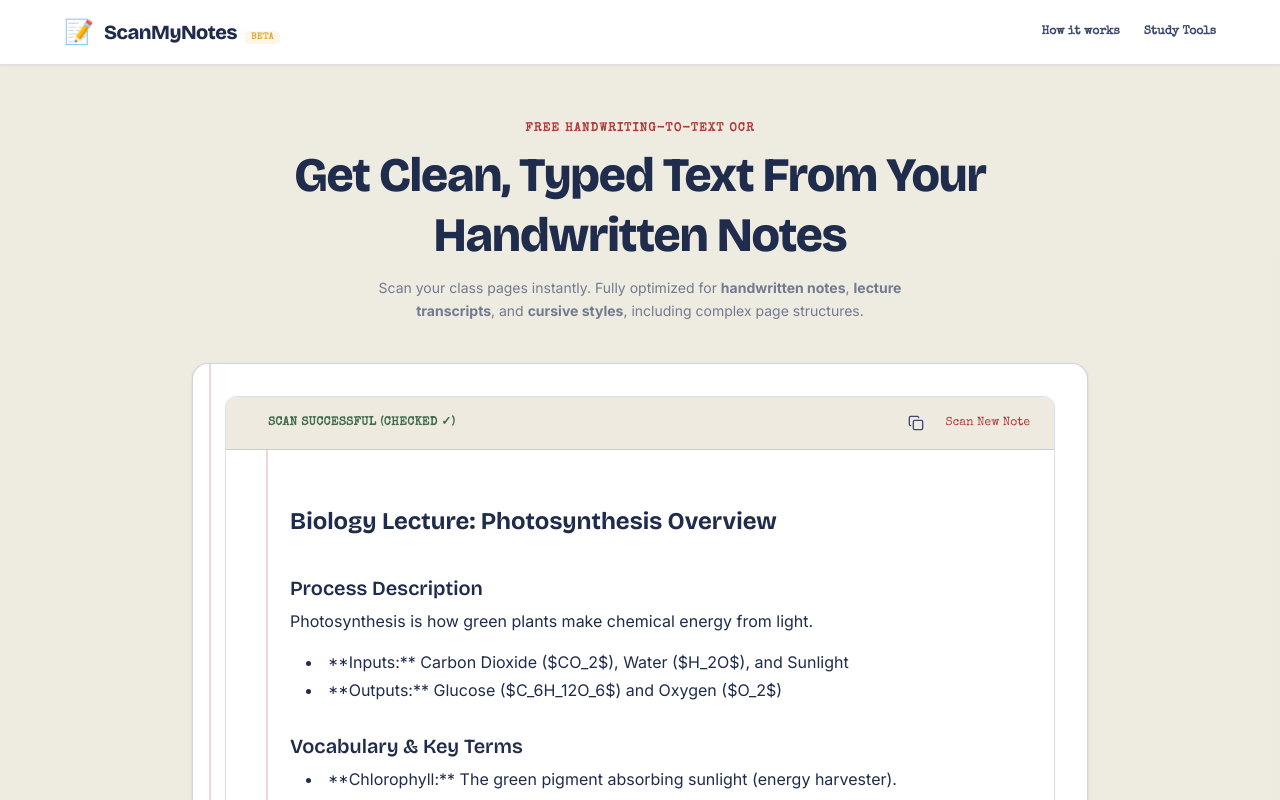
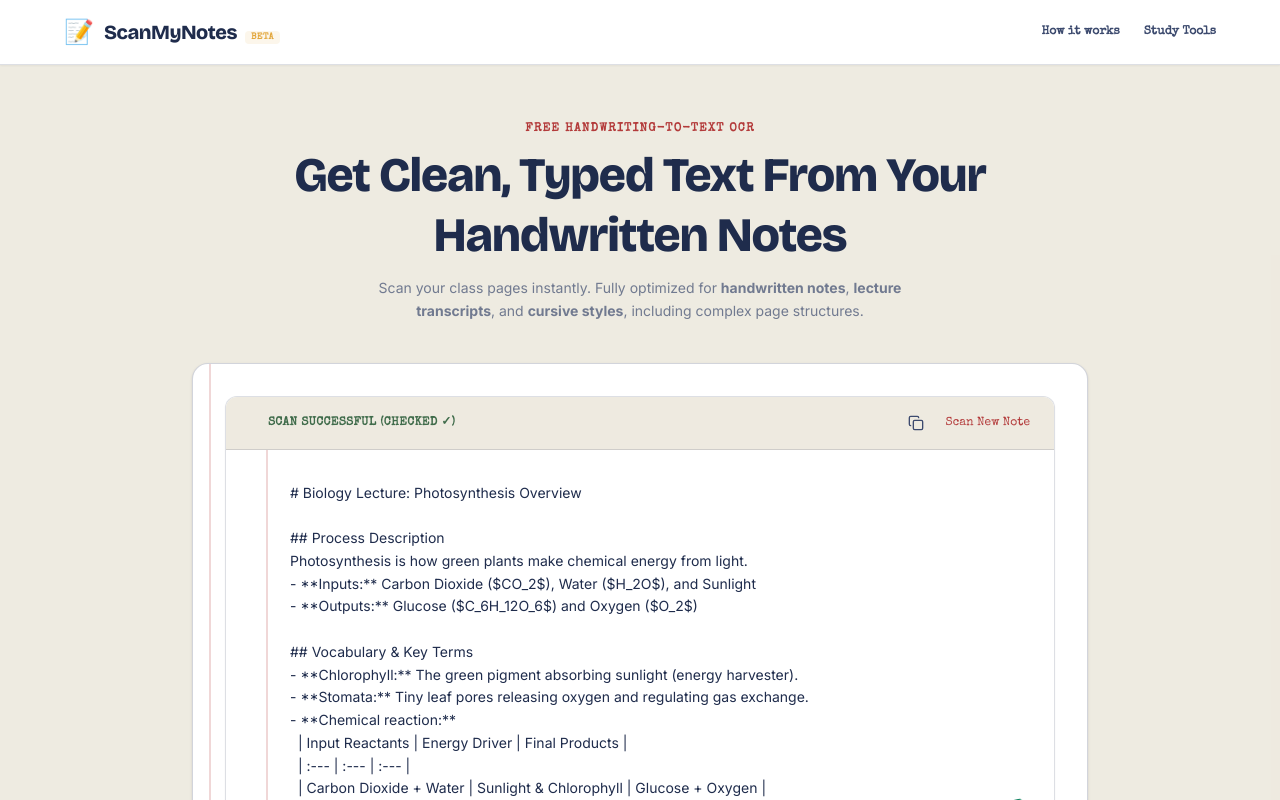
Before and after one commit to f24607049-boop/frontend-2-, a React (Vite) app: page / in a window 1280 px wide. Both pictures are taken after a click on the button "Load Sample Biology Lecture Note". Shown: the top 800 px of the page. Built offline with nearby package versions, Linux system fonts and the light colour scheme; no server answers.

Commit message:
Simplify structured text rendering in App component
Replaced structured text rendering with a simpler display of structured_text.

```diff
--- a/src/App.tsx
+++ b/src/App.tsx
@@ -538,21 +538,8 @@ Photosynthesis is how green plants make chemical energy from light.
                     </div>
 
                     {/* Structured transcription text */}
-                    <div className="prose prose-sm max-w-none text-ink-navy markdown-body">
-                      {conversionResult.structured_text.split("\n").map((line, lIdx) => {
-                        const trimmed = line.trim();
-                        if (trimmed.startsWith("# ")) {
-                          return <h1 key={lIdx}>{trimmed.substring(2)}</h1>;
-                        } else if (trimmed.startsWith("## ")) {
-                          return <h2 key={lIdx}>{trimmed.substring(3)}</h2>;
-                        } else if (trimmed.startsWith("- ") || trimmed.startsWith("* ")) {
-                          return <li key={lIdx} className="ml-4">{trimmed.substring(2)}</li>;
-                        } else if (trimmed === "") {
-                          return <div key={lIdx} className="h-2"></div>;
-                        } else {
-                          return <p key={lIdx}>{line}</p>;
-                        }
-                      })}
+                    <div className="prose prose-sm max-w-none text-ink-navy markdown-body whitespace-pre-wrap font-sans leading-relaxed text-sm">
+                      {conversionResult.structured_text}
                     </div>
                   </div>
 
```
